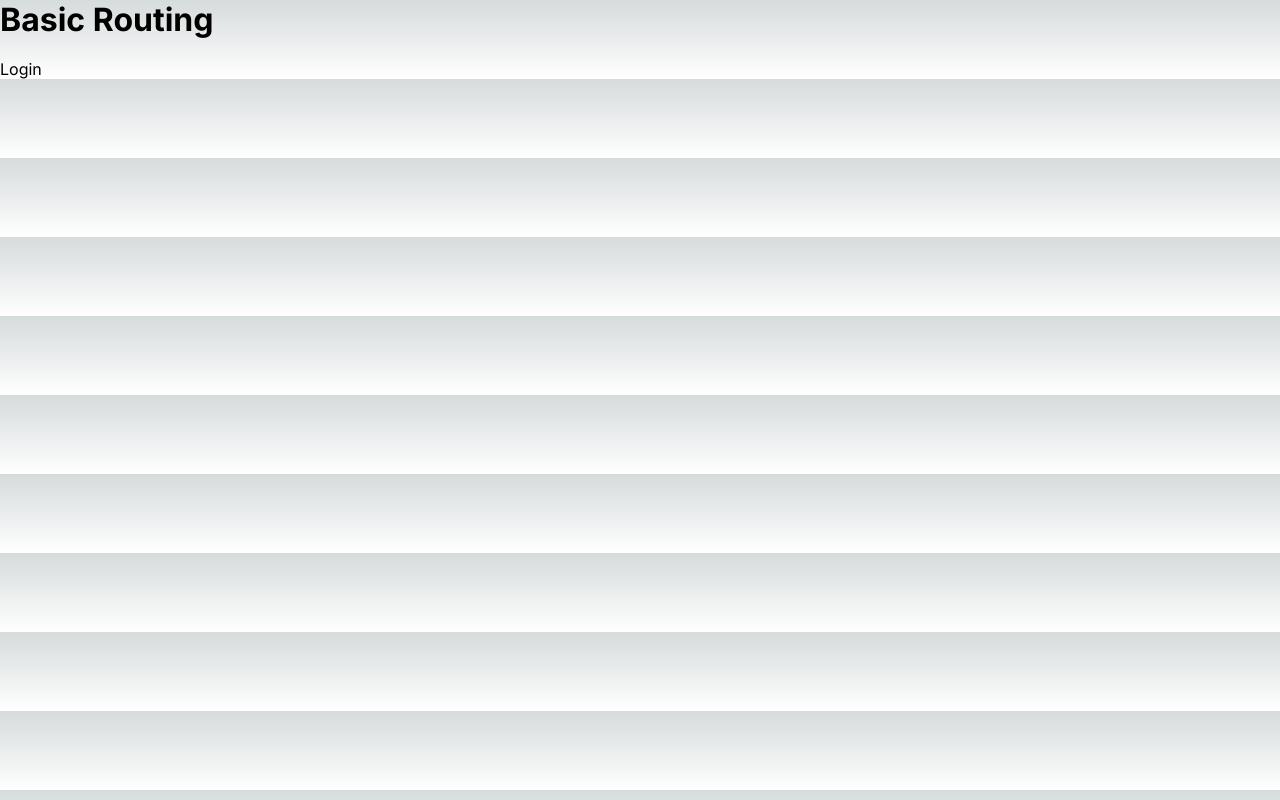
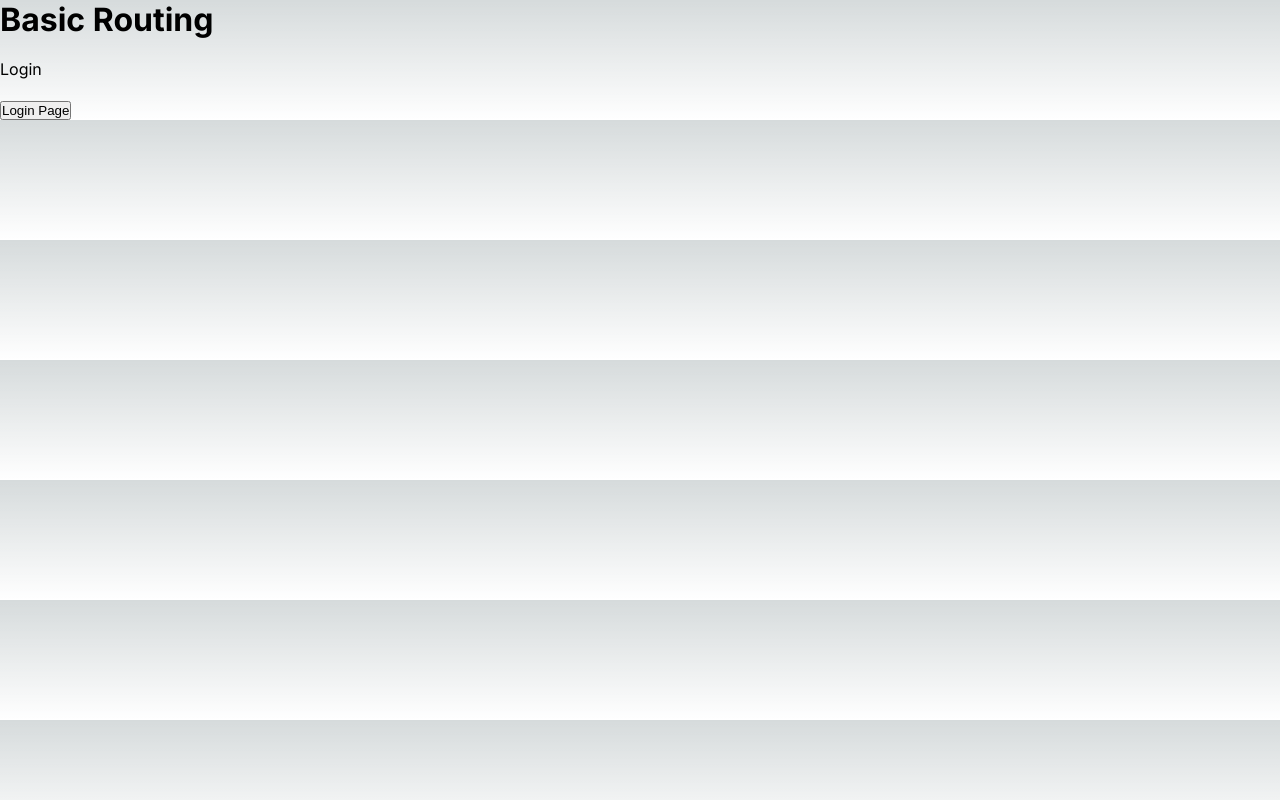
Before and after one commit to shwetasparks/next-js, a Next.js app in the folder learn/: page / in a window 1280 px wide. Built offline with nearby package versions, Linux system fonts and the light colour scheme.

Commit message:
navigation

```diff
--- a/learn/src/app/page.js
+++ b/learn/src/app/page.js
@@ -1,12 +1,27 @@
+"use client"
+
+import {useRouter} from 'next/navigation'
 import Link from "next/link";
 
 function page() {
+   const router=useRouter();
+
+   const navigate=(name)=>{
+      router.push(name);
+   }
+
+
    return (
       <main>
          <h1>Basic Routing</h1>
          <br />
          <Link href="/login"> Login </Link>
          <br />
+         <br />
+
+         <button onClick={()=>navigate("/login")}> Login Page</button>
+
+         <br />
       </main>
    );
 }
```
Also changed, not shown: learn/src/app/login/page.js (+7 -6 lines).
